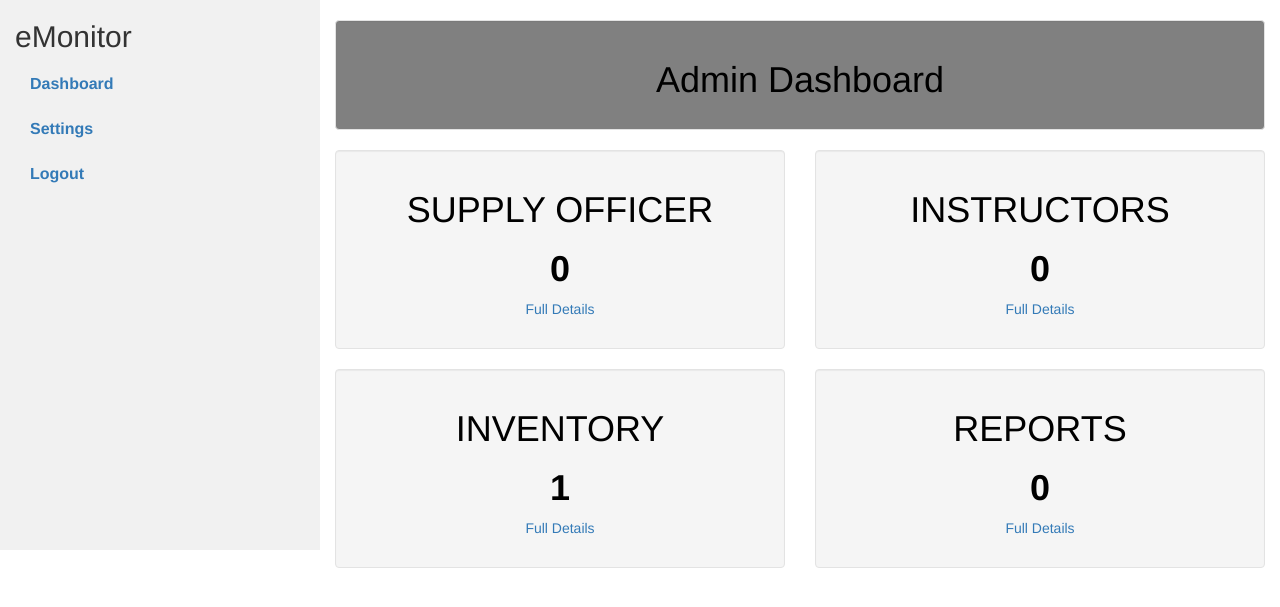
After one commit to Lhester0102/eMonitor, a PHP site: page /admin-dashboard2.php in a window 1280 px wide. The commit adds this page. Shown: the top 607 px of the page. Run offline with PHP 8.4, Linux system fonts and the light colour scheme; tables that the repository leaves empty or names only in its code hold one stand-in row (values such as "Sample post").

Commit message:
design dashboard

```diff
--- /dev/null
+++ b/admin-dashboard2.php
@@ -0,0 +1,157 @@
+<!DOCTYPE html>
+<html lang="en">
+<head>
+  <title>Dashboard</title>
+  <meta charset="utf-8">
+  <meta name="viewport" content="width=device-width, initial-scale=1">
+  <link rel="stylesheet" href="https://maxcdn.bootstrapcdn.com/bootstrap/3.4.1/css/bootstrap.min.css">
+  <script src="https://ajax.googleapis.com/ajax/libs/jquery/3.7.1/jquery.min.js"></script>
+  <script src="https://maxcdn.bootstrapcdn.com/bootstrap/3.4.1/js/bootstrap.min.js"></script>
+  <style>
+    /* Set height of the grid so .sidenav can be 100% (adjust as needed) */
+    .row.content {height: 550px}
+
+    /* Set gray background color and 100% height */
+    .sidenav {
+      background-color: #f1f1f1;
+      height: 100%;
+    }
+
+    /* On small screens, set height to 'auto' for the grid */
+    @media screen and (max-width: 767px) {
+      .row.content {height: auto;}
+    }
+  </style>
+</head>
+<body>
+
+<nav class="navbar navbar-inverse visible-xs">
+  <div class="container-fluid">
+    <div class="navbar-header">
+      <button type="button" class="navbar-toggle" data-toggle="collapse" data-target="#myNavbar">
+        <span class="icon-bar"></span>
+        <span class="icon-bar"></span>
+        <span class="icon-bar"></span>
+      </button>
+      <a class="navbar-brand" href="#">eMonitor</a>
+    </div>
+    <div class="collapse navbar-collapse" id="myNavbar">
+      <ul class="nav navbar-nav">
+        <li><a href="#">Dashboard</a></li>
+        <li><a href="#">Settings</a></li>
+        <li><a href="#">Logout</a></li>
+      </ul>
+    </div>
+  </div>
+</nav>
+
+<div class="container-fluid ">
+  <div class="row content ">
+    <div class="col-sm-3 sidenav hidden-xs">
+      <h2>eMonitor</h2>
+      <ul class="nav nav-items nav-stacked" style="font-size:16px;font-weight:bold;color:black">
+        <li><a href="#">Dashboard</a></li>
+        <li><a href="#">Settings</a></li>
+        <li><a href="#">Logout</a></li>
+      </ul><br>
+    </div>
+    <br>
+
+    <div class="col-sm-9" style="text-align:center;color:black">
+      <div class="well" style="text-align:center;background:gray;color:black">
+        <h1>Admin Dashboard</h1>
+      </div>
+      <div class="row">
+        <div class="col-sm-6">
+          <div class="well">
+            <h1>SUPPLY OFFICER</h1>
+            <p><h1><b>0</b></h1></p>
+			<p><a href="#">Full Details</a></p>
+          </div>
+        </div>
+        <div class="col-sm-6">
+          <div class="well">
+            <h1>INSTRUCTORS</h1>
+            <p><h1><b>0</b></h1></p>
+			<p><a href="#">Full Details</a></p>
+          </div>
+        </div>
+        <div class="col-sm-6">
+          <div class="well">
+            <h1>INVENTORY</h1>
+			<?php
+				include_once("config.php");
+				$dash_category_query = "SELECT * from inventory";
+				$dash_category_query_run = mysqli_query($mysqli, $dash_category_query);
+				if($category_total = mysqli_num_rows($dash_category_query_run))
+				{
+					echo '<p><h1><b>'.$category_total.' </b></h1></p> ';
+				}
+				else
+				{
+					echo '<p><h1><b> No Data </b></h1></p> ';
+				}
+			?>
+			<p><a href="index.php">Full Details</a></p>
+          </div>
+        </div>
+        <div class="col-sm-6">
+          <div class="well">
+            <h1>REPORTS</h1>
+            <p><h1><b>0</b></h1></p>
+			<p><a href="#">Full Details</a></p>
+          </div>
+        </div>
+      </div>
+    </div>
+  </div>
+</div>
+
+</body>
+</html>
+
+
+
+<!-- <!DOCTYPE html>
+<html>
+	<head>
+		<title>Admin Dashboard</title>
+		<meta name="viewport" content="width=device-width, initial-scale=1.0">
+		<link rel="stylesheet" href="styles.css">
+	</head>
+	<body>
+		<div class="">
+			<h1 class="txt_title">ADMINISTRATOR</h1>
+		</div>
+		<div class="">
+			<button class="btn_settings">SETTINGS</button>
+			<form action="log-in.php">
+				<button class="btn_logout">LOG OUT</button>
+			</form>
+		</div>
+		<div class="container1"></div>
+		<div class="container2"></div>
+		<div class="container3"></div>
+		<div class="container4"></div>
+		<div class="container11">
+			<h1 class="txt_supplyOfficer">SUPPLY OFFICER</h1>
+			<h2 class="num1">0</h2>
+			<h3 class="fd1">Full Details</h3>
+		</div>
+		<div class="container22">
+			<h1 class="txt_inventorys">INVENTORY</h1>
+
+			<a href="index.php" class="fd2">Full Details</a>
+		</div>
+		<div class="container33">
+			<h1 class="txt_instructors">INSTRUCTORS</h1>
+			<h2 class="num3">0</h2>
+			<h3 class="fd1">Full Details</h3>
+		</div>
+		<div class="container44">
+			<h1 class="txt_reports">REPORTS</h1>
+			<h2 class="num4">0</h2>
+			<h3 class="fd1">Full Details</h3>
+		</div>
+	</body>
+</html>	    	 -->
```
Also changed, not shown: styles.css (+14 -0 lines).
